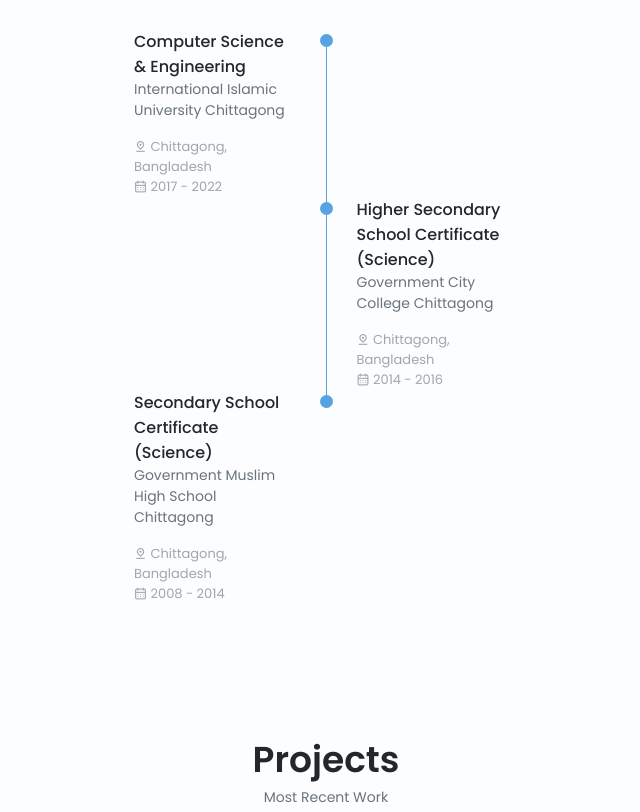
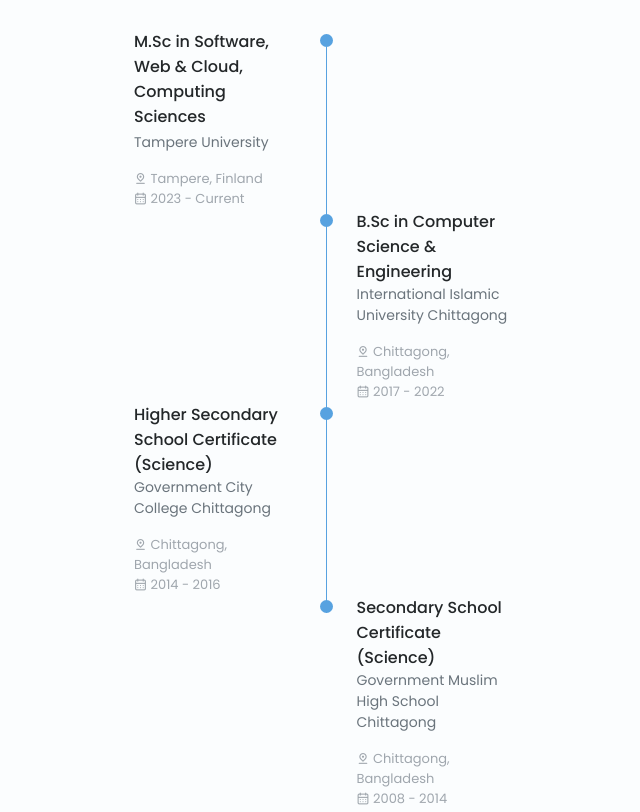
Before and after one commit to aidul23/aidulislam, a plain HTML site: page index.html in a window 1280 px wide. Shown: the part 2920-3732 px from the top of the page, without its empty margins (314-954 px from the left). Drawn offline with nearby package versions, Linux system fonts and the light colour scheme.

Commit message:
education updated

```diff
--- a/index.html
+++ b/index.html
@@ -460,18 +460,19 @@
                     <div class="career__sections">
                         <!--==================== Career Content 1 ====================-->
                         <div class="career__content career__active" data-content id = "education" >
+
                             <!--==================== Career 1 ====================-->
                             <div class="career__data">
                                 <div>
-                                    <h3 class="career__title">Computer Science & Engineering</h3>
-                                    <span class="career__subtitle">International Islamic University Chittagong</span>
+                                    <h3 class="career__title">M.Sc in Software, Web & Cloud, Computing Sciences</h3>
+                                    <span class="career__subtitle">Tampere University</span>
                                     <div class="career__location">
                                         <i class="uil uil-location-pin-alt"></i>
-                                        Chittagong, Bangladesh
+                                        Tampere, Finland
                                     </div>
                                     <div class="career__calendar">
                                         <i class="uil uil-calendar-alt"></i>
-                                        2017 - 2022
+                                        2023 - Current
                                     </div>
                                 </div>
 
@@ -488,7 +489,24 @@
                                     <span class="career__rounder"></span>
                                     <span class="career__line"></span>
                                 </div>
+                                <div>
+                                    <h3 class="career__title">B.Sc in Computer Science & Engineering</h3>
+                                    <span class="career__subtitle">International Islamic University Chittagong</span>
+                                    <div class="career__location">
+                                        <i class="uil uil-location-pin-alt"></i>
+                                        Chittagong, Bangladesh
+                                    </div>
+                                    <div class="career__calendar">
+                                        <i class="uil uil-calendar-alt"></i>
+                                        2017 - 2022
+                                    </div>
+                                </div>
 
+
+                            </div>
+
+                            <!--==================== Career 3 ====================-->
+                            <div class="career__data">
                                 <div>
                                     <h3 class="career__title">Higher Secondary School Certificate (Science)</h3>
                                     <span class="career__subtitle">Government City College Chittagong</span>
@@ -501,12 +519,20 @@
                                         2014 - 2016
                                     </div>
                                 </div>
-
+                                <div>
+                                    <span class="career__rounder"></span>
+                                    <span class="career__line"></span>
+                                </div>
 
                             </div>
 
-                            <!--==================== Career 3 ====================-->
+                            <!--==================== Career 4 ====================-->
                             <div class="career__data">
+                                <div></div>
+                                <div>
+                                    <span class="career__rounder"></span>
+                                    <!-- <span class="career__line"></span> -->
+                                </div>
                                 <div>
                                     <h3 class="career__title">Secondary School Certificate (Science)</h3>
                                     <span class="career__subtitle">Government Muslim High School Chittagong</span>
@@ -518,11 +544,6 @@
                                         <i class="uil uil-calendar-alt"></i>
                                         2008 - 2014
                                     </div>
-                                </div>
-
-                                <div>
-                                    <span class="career__rounder"></span>
-                                    <!-- <span class="career__line"></span> -->
                                 </div>
                             </div>
 
```
